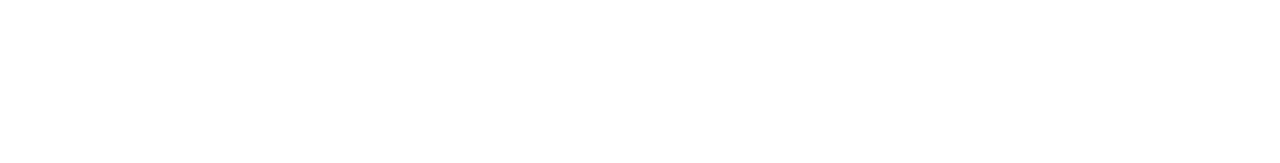
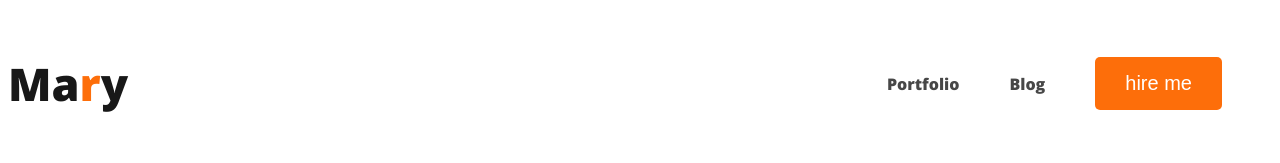
Before and after one commit to farha12345678/-developer-portfolio, a plain HTML site: page index.html in a window 1280 px wide. Drawn offline with nearby package versions, Linux system fonts and the light colour scheme.

Commit message:
added nav

```diff
--- a/index.html
+++ b/index.html
@@ -4,9 +4,25 @@
     <meta charset="UTF-8">
     <meta name="viewport" content="width=device-width, initial-scale=1.0">
     <title>Developer portfolio</title>
+    <link rel="preconnect" href="https://fonts.googleapis.com">
+    <link rel="preconnect" href="https://fonts.googleapis.com">
+<link rel="preconnect" href="https://fonts.gstatic.com" crossorigin>
+<link href="https://fonts.googleapis.com/css2?family=Open+Sans:wght@800&display=swap" rel="stylesheet">
+
+    <link rel="stylesheet" href="styles/portfolio.css">
 </head>
 <body>
     <header>
+        <nav>
+            <h3 class="nav-title">Ma<span class="text-primary">r</span>y</h3>
+
+            <ul>
+                <li><a href="">Portfolio</a></li>
+                <li><a href="">Blog</a></li>
+                <li><button class="btn-primary">hire me</button></li>
+
+            </ul>
+        </nav>
 
     </header>
     <main>
--- /dev/null
+++ b/styles/portfolio.css
@@ -0,0 +1,53 @@
+ /* common shared style  */
+ body {
+     font-family: 'Lato', sans-serif;
+     font-family: 'Open Sans', sans-serif;
+
+ }
+
+ .text-primary {
+     color: #FD6E0A;
+     ;
+ }
+
+ .btn-primary {
+     border-radius: 5px;
+     background: #FD6E0A;
+     border: 0px;
+     color: white;
+     font-size: 20px;
+     font-weight: 70;
+     padding: 15px 30px;
+
+ }
+
+ /* nav related styles */
+ nav {
+     display: flex;
+     justify-content:space-between ;
+ }
+
+ .nav-title {
+     color: #181818;
+     font-size: 45px;
+     font-weight: 800;
+
+
+ }
+
+ nav>ul {
+     display: flex;
+     align-items: center;
+ }
+
+ nav li {
+     list-style: none;
+     margin-right: 50px;
+     align-items: center;
+
+ }
+
+ nav a {
+     text-decoration: none;
+     color: #474747;
+ }
```
